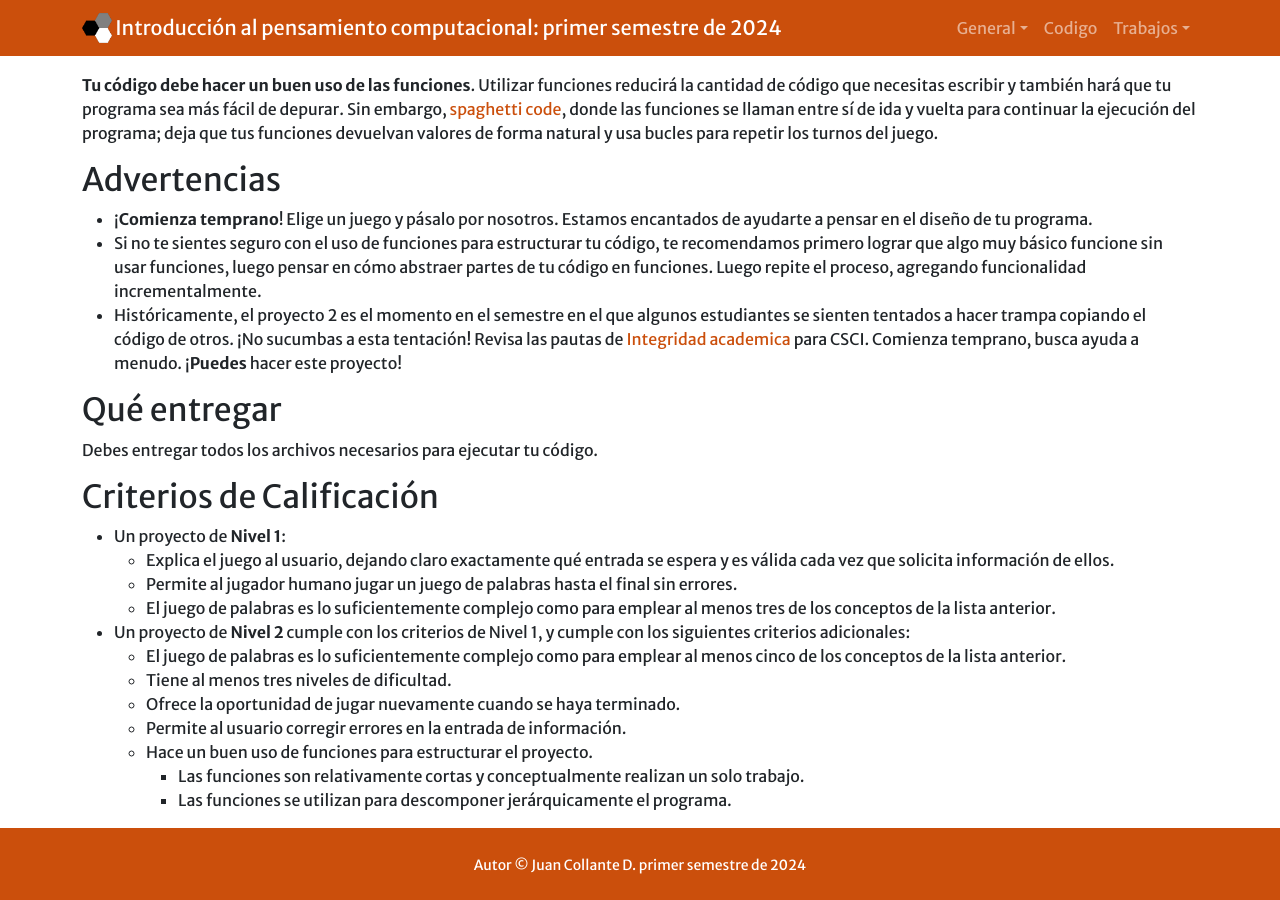
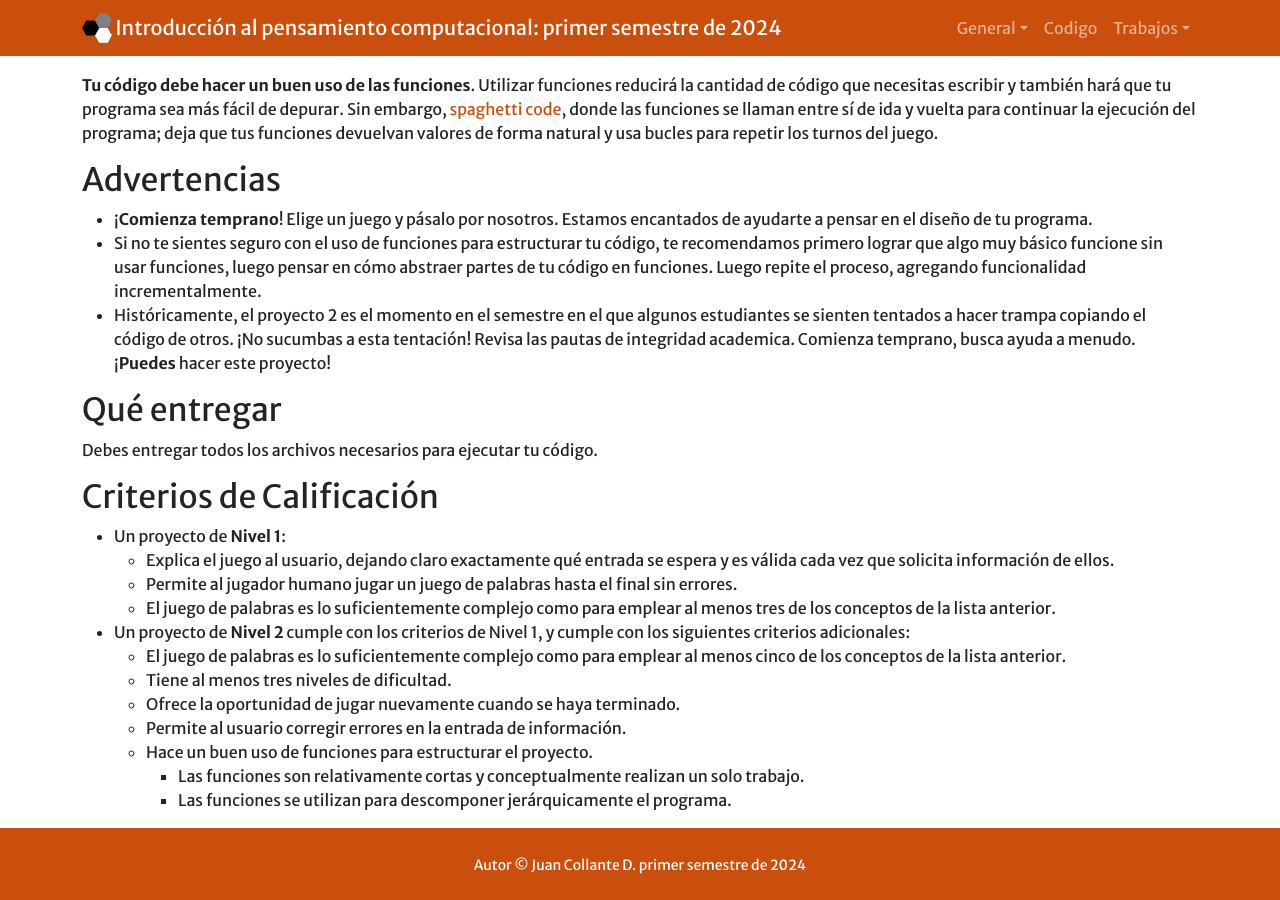
Before and after one commit to juancollante/TemplateCursoComputacional, a Jekyll site: the page built from projects/project2.md, in a window 1280 px wide and 900 px high, scrolled down 1084 px. Built offline with Jekyll 4.4.1, drawn with Linux system fonts in a browser that asks for light colours; nearby versions of some CDN libraries.

Commit message:
commit 7 de mayo 20:50

```diff
--- a/projects/project2.md
+++ b/projects/project2.md
@@ -56,7 +56,7 @@ code](http://en.wikipedia.org/wiki/Spaghetti_code), donde las funciones se llama
 ## Advertencias
 * ¡**Comienza temprano**! Elige un juego y pásalo por nosotros. Estamos encantados de ayudarte a pensar en el diseño de tu programa.
 *  Si no te sientes seguro con el uso de funciones para estructurar tu código, te recomendamos primero lograr   que algo muy básico funcione sin usar funciones, luego pensar en cómo abstraer partes de tu código en funciones. Luego repite el proceso, agregando funcionalidad incrementalmente.
-* Históricamente, el proyecto 2 es el momento en el semestre en el que algunos estudiantes se sienten tentados a hacer trampa copiando el código de otros. ¡No sucumbas a esta tentación! Revisa las pautas de [Integridad academica](http://ozark.hendrix.edu/~yorgey/ac-integrity-policy.html) para CSCI. Comienza temprano, busca ayuda a menudo. ¡**Puedes** hacer este proyecto!
+* Históricamente, el proyecto 2 es el momento en el semestre en el que algunos estudiantes se sienten tentados a hacer trampa copiando el código de otros. ¡No sucumbas a esta tentación! Revisa las pautas de integridad academica. Comienza temprano, busca ayuda a menudo. ¡**Puedes** hacer este proyecto!
 
 ## Qué entregar
 
```
